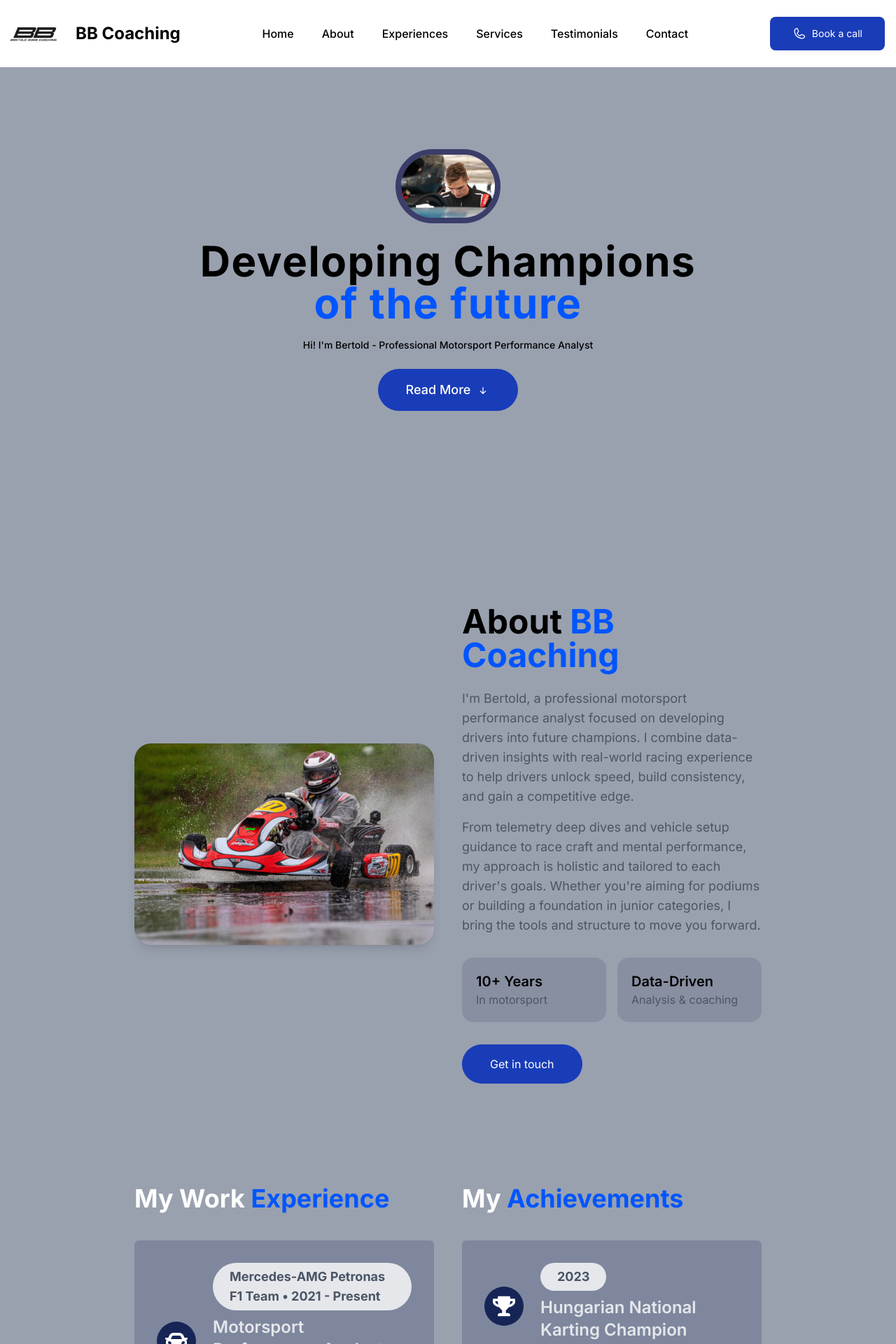
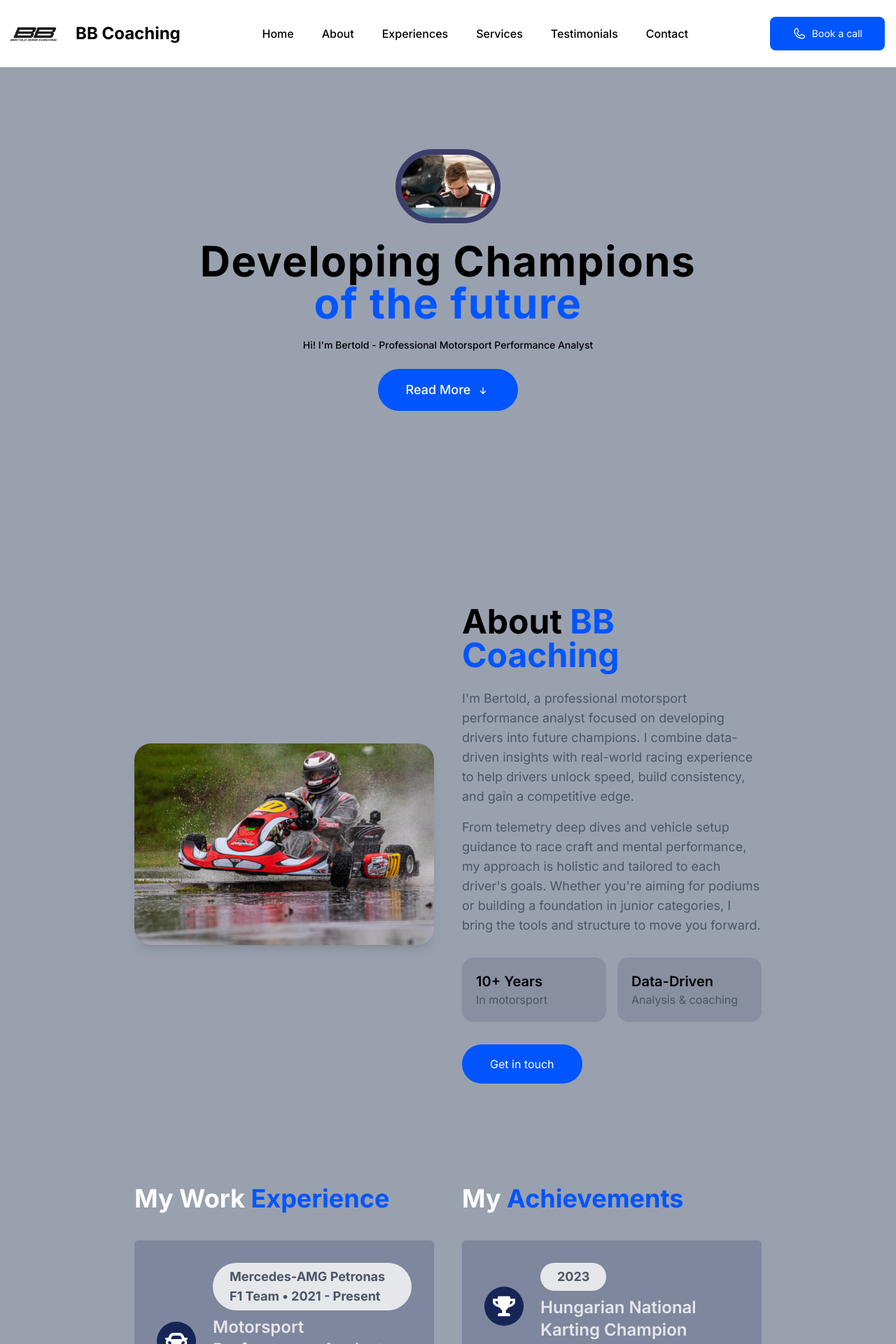
Before and after one commit to dkisb/BBCoaching, a Next.js app: page / in a window 1280 px wide. Shown: the top 1920 px of the page at 70% size. Built offline with nearby package versions, Linux system fonts and the light colour scheme.

Commit message:
styling changes added

```diff
--- a/components/Home/About/About.tsx
+++ b/components/Home/About/About.tsx
@@ -36,7 +36,7 @@ const About = () => {
               <p className='text-gray-600'>Analysis &amp; coaching</p>
             </div>
           </div>
-          <Link to="contact" smooth={true} duration={1000} offset={-100} className='inline-block mt-8 px-10 py-4 bg-blue-800 hover:bg-blue-900 transition-all duration-300 cursor-pointer rounded-full text-white'>
+          <Link to="contact" smooth={true} duration={1000} offset={-100} className='inline-block mt-8 px-10 py-4 bg-[#0055ff] hover:bg-blue-900 transition-all duration-300 cursor-pointer rounded-full text-white'>
             Get in touch
           </Link>
         </div>
--- a/components/Home/Hero/Hero.tsx
+++ b/components/Home/Hero/Hero.tsx
@@ -15,7 +15,7 @@ const Hero = () => {
             <h2 data-aos="fade-up" data-aos-delay="400" className='mt-5 text-sm px-2 text-center sm: text-2xl font-medium flex items-center'>
                 Hi! I&#39;m Bertold - Professional Motorsport Performance Analyst
             </h2>
-            <Link to="about" smooth={true} duration={1000} offset={-100} data-aos="fade-up" data-aos-delay="600" className='mt-6 px-10 py-4 bg-blue-800 hover:bg-blue-900 transition-all duration-300
+            <Link to="about" smooth={true} duration={1000} offset={-100} data-aos="fade-up" data-aos-delay="600" className='mt-6 px-10 py-4 bg-[#0055ff] hover:bg-blue-900 transition-all duration-300
             cursor-pointer rounded-full text-lg font-medium'>
                 <span className='text-white'>Read More</span>
                 <BsArrowDownShort className='w-5 h-5 ml-2 inline-block text-white' />
--- a/components/Home/Navbar/Navbar.tsx
+++ b/components/Home/Navbar/Navbar.tsx
@@ -65,7 +65,7 @@ const Navbar = ({ openNav }: Props) => {
                     tabIndex={0}
                     role="button"
                 >
-                    <button className='px-8 py-3.5 text-sm cursor-pointer rounded-lg bg-blue-800 hover:bg-blue-900 transition-all duration-300 text-white flex items-center space-x-2'>
+                    <button className='px-8 py-3.5 text-sm cursor-pointer rounded-lg bg-[#0055ff] hover:bg-blue-900 transition-all duration-300 text-white flex items-center space-x-2'>
                         <PiPhone className='w-5 h-5' />
                         <span>Book a call</span>
                     </button>
--- a/components/Home/Skills/Skills.tsx
+++ b/components/Home/Skills/Skills.tsx
@@ -11,7 +11,7 @@ const Skills = () => {
         {SkillsList.map((s, i) => (
          <Tilt key={s.id} scale={1.5} transitionSpeed={400}>
             <div data-aos="flip-right" data-aos-anchor-placement="top-center" data-aos-delay={i * 100} className='bg-[#14134145] text-center w-40 h-48 rounded-3xl flex flex-col items-center justify-center shadow-lg transition hover:scale-105'>
-                <div className='text-5xl mb-4 text-gray-300'>
+                <div className='text-5xl mb-4 text-[#0055ff]'>
                     <s.icon />
                 </div>
                 <p className='text-2xl font-semibold'>{s.percentage}%</p>
--- a/components/Home/Testimonials/TestimonialCard.tsx
+++ b/components/Home/Testimonials/TestimonialCard.tsx
@@ -13,11 +13,11 @@ const TestimonialCard = ({ image, name, role, description }: Props) => {
   return (
     <div className='m-2'>
         <Image src={image} alt={name} width={60} height={60} className='rounded-full' style={{ height: 'auto' }} />
-        <p className='mt-6 text-base text-gray-200 font-medium break-words overflow-hidden text-ellipsis max-h-32 line-clamp-5'>
+        <p className='mt-6 text-base text-white font-medium break-words overflow-hidden text-ellipsis max-h-32 line-clamp-5'>
             &quot;{description}&quot;
         </p>
-        <h1 className='mt-6 text-xl text-cyan-200 font-bold'>{name}</h1>
-        <p className='mt-1 text-white'>{role}</p>
+        <h1 className='mt-6 text-xl text-[#0055ff] font-bold'>{name}</h1>
+        <p className='mt-1 text-[#0055ff]'>{role}</p>
     </div>
   )
 }
```
